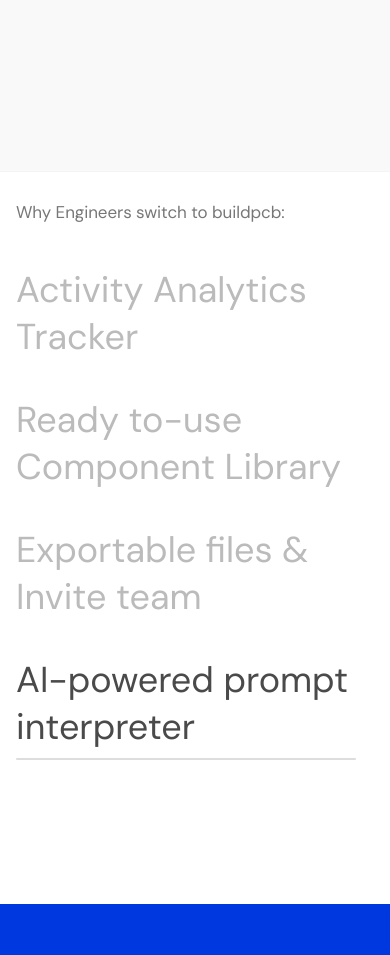
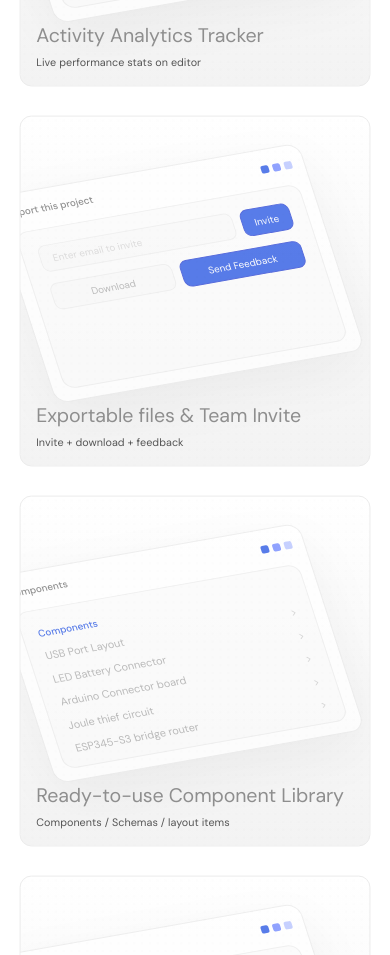
Before and after one commit to BuildPCBs/buildpcbs_web, a Next.js app: page / in a window 390 px wide. Shown: the part 8697-9652 px from the top of the page. Built offline with nearby package versions, Linux system fonts and the light colour scheme.

Commit message:
feat: Add StickyMobileStack for mobile view in WhySwitch

```diff
--- a/src/components/WhySwitch.tsx
+++ b/src/components/WhySwitch.tsx
@@ -1,4 +1,4 @@
-import React, { useState, useEffect } from "react";
+import React, { useState, useEffect, useRef, useMemo } from "react";
 import { motion, AnimatePresence } from "framer-motion";
 
 // --- Visual Components (Meticulously recreated from Figma) ---
@@ -34,15 +34,9 @@ const MeticulousAnalytics = () => (
       zIndex: 2,
       border: '1px solid rgba(255,255,255,0.5)' // Adding subtle border for visibility
     }}>
-      {/* Inner Contents of the Blurry Card would go here,
-                but strictly the prompt lists many Absolute positioned Frames
-                that seem to float above or inside these cards.
-                I will render them all relative to the main container to match the flat list in the prompt.
-            */}
     </div>
 
     {/* --- DATAPOINTS (The huge list of Frames) --- */}
-    {/* Helper function to render a dot */}
     {renderDot('61.93px', '134.1px', '#0038DF')}
     {renderDot('61.93px', '134.1px', '#5772FF')} {/* Duplicate pos? maybe stacked */}
     {renderDot('69.01px', '151.62px', '#AAB8FF')}
@@ -50,7 +44,7 @@ const MeticulousAnalytics = () => (
     {renderDot('83.17px', '186.67px', '#0038DF')}
     {renderDot('96.65px', '220.05px', '#0038DF')}
 
-    {/* Render flipped dots (matrix(-0.99, 0.1, 0.37, 0.93,...)) */}
+    {/* Render flipped dots */}
     {renderDot('451.52px', '165.36px', '#0038DF', true)}
 
     {/* More standard dots */}
@@ -62,9 +56,6 @@ const MeticulousAnalytics = () => (
 
     {renderDot('379.02px', '172.98px', '#0038DF', true)}
 
-    {/* ... Continuing with a representative subset or all if possible.
-            There are ~50-100 dots. I will use a data array for cleanliness.
-        */}
     <MetricDots />
 
     {/* Labels and Text */}
@@ -109,7 +100,7 @@ const MeticulousAnalytics = () => (
     {renderText('Mar', '224.73px', '255.43px')}
     {renderText('Apr', '281.12px', '249.61px')}
 
-    {/* Floating Settings/Menu Icon (Frame 6158) */}
+    {/* Floating Settings/Menu Icon */}
     <div style={{
       boxSizing: 'border-box',
       display: 'flex',
@@ -129,7 +120,6 @@ const MeticulousAnalytics = () => (
       zIndex: 10,
       background: 'white'
     }}>
-      {/* Mock icon */}
       <div className="w-[10px] h-[10px] bg-gray-400 rounded-full" />
       <div className="text-[8px] text-gray-500">Monthly</div>
     </div>
@@ -172,45 +162,38 @@ const renderText = (text: string, left: string, top: string) => (
   </div>
 );
 
-// Component to hold the massive list of dots cleanly
 const MetricDots = () => (
   <>
-    {/* Column 1 group */}
     {renderDot('61.93px', '134.1px', '#0038DF')}
     {renderDot('69.01px', '151.62px', '#AAB8FF')}
     {renderDot('76.09px', '169.15px', '#0038DF')}
     {renderDot('83.17px', '186.67px', '#0038DF')}
     {renderDot('96.65px', '220.05px', '#0038DF')}
 
-    {/* Group 2 */}
     {renderDot('134.43px', '126.48px', '#0038DF')}
     {renderDot('141.51px', '144px', '#5772FF')}
     {renderDot('148.59px', '161.53px', '#DDE2FF')}
     {renderDot('155.67px', '179.05px', '#0038DF')}
     {renderDot('169.15px', '212.43px', '#0038DF')}
 
-    {/* Group 3 */}
     {renderDot('206.93px', '118.86px', '#DDE2FF')}
     {renderDot('214.01px', '136.38px', '#AAB8FF')}
     {renderDot('221.09px', '153.91px', '#DDE2FF')}
     {renderDot('228.17px', '171.43px', '#DDE2FF')}
     {renderDot('241.65px', '204.81px', '#DDE2FF')}
 
-    {/* Group 4 */}
     {renderDot('279.43px', '111.24px', '#DDE2FF')}
     {renderDot('286.51px', '128.76px', '#DDE2FF')}
     {renderDot('293.59px', '146.29px', '#5772FF')}
     {renderDot('300.67px', '163.81px', '#0038DF')}
     {renderDot('314.15px', '197.19px', '#0038DF')}
 
-    {/* Group 5 */}
     {renderDot('369.83px', '101.74px', '#DDE2FF')}
     {renderDot('376.91px', '119.26px', '#AAB8FF')}
     {renderDot('383.99px', '136.79px', '#DDE2FF')}
     {renderDot('391.07px', '154.31px', '#DDE2FF')}
     {renderDot('404.56px', '187.69px', '#DDE2FF')}
 
-    {/* Flipped dots (Right side reflection?) */}
     {renderDot('451.52px', '165.36px', '#0038DF', true)}
     {renderDot('379.02px', '172.98px', '#0038DF', true)}
     {renderDot('306.52px', '180.6px', '#DDE2FF', true)}
@@ -222,7 +205,6 @@ const MetricDots = () => (
 const VisualExport = () => (
   <div className="relative w-full h-full flex items-center justify-center bg-[#F9F9F9] rounded-2xl border border-gray-100">
     <div className="text-gray-400 text-sm">Visual: Export & Invite</div>
-    {/* Placeholder for other visuals not fully specified in latest prompt */}
   </div>
 );
 const VisualLibrary = () => (
@@ -264,18 +246,16 @@ const WhySwitch = () => {
   ];
 
   useEffect(() => {
-    // Automatically switch to the next tab every 2 seconds (updated)
-    // User requested "2secs" duration
     const timer = setInterval(() => {
       setActiveIndex((prev) => (prev + 1) % FEATURES.length);
-    }, 2000);
+    }, 3500);
 
     return () => clearInterval(timer);
   }, [FEATURES.length]);
 
   return (
     <section className="w-full relative bg-white pb-24 overflow-hidden mt-32 md:mt-0">
-      {/* "WHY?" Background Text - Meticulously Styled */}
+      {/* "WHY?" Background Text */}
       <div className="w-full flex justify-center pointer-events-none select-none relative z-0 mb-[-130px]">
         <h1 style={{
           fontFamily: 'DM Sans',
@@ -299,12 +279,11 @@ const WhySwitch = () => {
       </div>
 
       <div className="max-w-[1140px] mx-auto relative z-10 px-4">
-        {/* Content Layout - Frame 1000015056 */}
-        <div className="flex flex-col md:flex-row gap-[28px] items-center">
+        {/* Desktop Content Layout - Frame 1000015056 */}
+        <div className="hidden md:flex flex-row gap-[28px] items-center">
 
-          {/* Visual Area (Left) - Frame 1000015282 */}
+          {/* Visual Area (Left) */}
           <div className="w-[586px] h-[486px] relative flex-shrink-0">
-            {/* Swapping content based on active index */}
             <AnimatePresence mode="wait">
               <motion.div
                 key={activeIndex}
@@ -319,10 +298,8 @@ const WhySwitch = () => {
             </AnimatePresence>
           </div>
 
-          {/* Features List (Right) - Frame 35 */}
-          <div className="w-full md:w-[526px] flex flex-col gap-[40px] justify-center ml-auto">
-
-            {/* Title */}
+          {/* Features List (Right) */}
+          <div className="w-full w-[526px] flex flex-col gap-[40px] justify-center ml-auto">
             <h3 style={{
               fontFamily: 'DM Sans',
               fontWeight: 400,
@@ -334,7 +311,6 @@ const WhySwitch = () => {
               Why Engineers switch to buildpcb:
             </h3>
 
-            {/* Menu Items - Frame 34 */}
             <div className="flex flex-col gap-[36px] items-start">
               {FEATURES.map((feature, index) => {
                 const isActive = index === activeIndex;
@@ -344,7 +320,6 @@ const WhySwitch = () => {
                     className="group cursor-pointer flex flex-col items-start gap-2"
                     onClick={() => setActiveIndex(index)}
                   >
-                    {/* Activity Analytics Tracker - Text */}
                     <h2 style={{
                       fontFamily: 'DM Sans',
                       fontWeight: 400,
@@ -356,7 +331,6 @@ const WhySwitch = () => {
                       {feature.title}
                     </h2>
 
-                    {/* Progress Bar - Frame 32 */}
                     {isActive && (
                       <div style={{
                         width: '340px',
@@ -366,7 +340,6 @@ const WhySwitch = () => {
                         position: 'relative',
                         overflow: 'hidden'
                       }}>
-                        {/* Frame 17 - The moving part with TIMED ANIMATION */}
                         <motion.div
                           style={{
                             height: '100%',
@@ -380,7 +353,7 @@ const WhySwitch = () => {
                           initial={{ width: "0%" }}
                           animate={{ width: "100%" }}
                           transition={{
-                            duration: 2, // 2 seconds duration as requested
+                            duration: 3.5,
                             ease: "linear"
                           }}
                         />
@@ -392,9 +365,317 @@ const WhySwitch = () => {
             </div>
           </div>
         </div>
+
+        {/* Mobile Sticky Stack */}
+        <div className="md:hidden">
+          <StickyMobileStack />
+        </div>
       </div>
     </section>
   );
 };
 
 export default WhySwitch;
+
+// --- Mobile Sticky Stack Component ---
+
+type CardData = {
+  id: string;
+  title: string;
+  subtitle: string;
+  renderArt?: (progress: number) => React.ReactNode;
+};
+
+const clamp01 = (n: number) => Math.max(0, Math.min(1, n));
+
+function StickyMobileStack() {
+  const sectionRef = useRef<HTMLDivElement | null>(null);
+  const cardRefs = useRef<(HTMLDivElement | null)[]>([]);
+  const [scrollY, setScrollY] = useState(0);
+
+  const cards: CardData[] = useMemo(
+    () => [
+      {
+        id: 'analytics',
+        title: 'Activity Analytics Tracker',
+        subtitle: 'Live performance stats on editor',
+        renderArt: (p) => <MiniTiltedPanel progress={p} variant="dots" />,
+      },
+      {
+        id: 'export',
+        title: 'Exportable files & Team Invite',
+        subtitle: 'Invite + download + feedback',
+        renderArt: (p) => <MiniTiltedPanel progress={p} variant="invite" />,
+      },
+      {
+        id: 'schemas',
+        title: 'Ready-to-use Component Library',
+        subtitle: 'Components / Schemas / layout items',
+        renderArt: (p) => <MiniTiltedPanel progress={p} variant="list" />,
+      },
+      {
+        id: 'prompt',
+        title: 'AI-powered prompt interpreter',
+        subtitle: 'Build your circuits here..',
+        renderArt: (p) => <MiniTiltedPanel progress={p} variant="chat" />,
+      },
+    ],
+    []
+  );
+
+  useEffect(() => {
+    let raf = 0;
+    const onScroll = () => {
+      cancelAnimationFrame(raf);
+      raf = requestAnimationFrame(() => setScrollY(window.scrollY || 0));
+    };
+    onScroll();
+    window.addEventListener('scroll', onScroll, { passive: true });
+    return () => {
+      cancelAnimationFrame(raf);
+      window.removeEventListener('scroll', onScroll);
+    };
+  }, []);
+
+  const progresses = useMemo(() => {
+    const out = cards.map(() => 0);
+    cardRefs.current.forEach((el, i) => {
+      if (!el) return;
+      const rect = el.getBoundingClientRect();
+      const vh = window.innerHeight || 800;
+      const start = vh * 0.2;
+      const end = -vh * 0.3;
+      const t = (start - rect.top) / (start - end);
+      out[i] = clamp01(t);
+    });
+    return out;
+  }, [scrollY, cards.length]);
+
+  return (
+    <div className="bg-white text-[#333333] pt-10">
+      <section
+        ref={sectionRef}
+        className="relative mx-auto w-full max-w-[360px] px-0"
+        style={{
+          height: `calc(${cards.length} * 70vh)`,
+        }}
+      >
+        <div className="sticky top-20">
+          <div className="flex flex-col gap-[22px]">
+            {cards.map((c, i) => {
+              const p = progresses[i] ?? 0;
+              const cardLift = (1 - p) * 6;
+              const cardScale = 0.98 + p * 0.02;
+
+              return (
+                <div
+                  key={c.id}
+                  ref={(node) => {
+                    cardRefs.current[i] = node;
+                  }}
+                  className="relative w-full aspect-square rounded-[12px] border border-[#EBEBEB]"
+                  style={{
+                    background: 'linear-gradient(180deg, #FFFFFF 0%, #F3F3F3 100%)',
+                    transform: `translateY(${cardLift}px) scale(${cardScale})`,
+                    transition: 'transform 120ms linear',
+                    overflow: 'hidden',
+                  }}
+                >
+                  <div className="absolute left-4 bottom-4 right-4 z-10">
+                    <div className="text-[20px] leading-[150%] tracking-[-0.005em] text-[#8E8E8E]">
+                      {c.title}
+                    </div>
+                    <div className="mt-1 text-[11px] tracking-[0.005em] text-[#555555]">
+                      {c.subtitle}
+                    </div>
+                  </div>
+                  <div className="absolute inset-0">
+                    {c.renderArt?.(p)}
+                  </div>
+                  <div
+                    className="absolute inset-0 pointer-events-none"
+                    style={{
+                      backgroundImage:
+                        'radial-gradient(rgba(0,0,0,0.03) 1px, transparent 1px)',
+                      backgroundSize: '8px 8px',
+                      opacity: 0.25,
+                      mixBlendMode: 'multiply',
+                    }}
+                  />
+                </div>
+              );
+            })}
+          </div>
+        </div>
+      </section>
+    </div>
+  );
+}
+
+function MiniTiltedPanel({
+  progress,
+  variant,
+}: {
+  progress: number;
+  variant: 'dots' | 'invite' | 'list' | 'chat';
+}) {
+  const tilt = (1 - progress) * -10;
+  const skew = (1 - progress) * 8;
+  const x = (1 - progress) * -18;
+  const y = (1 - progress) * 10;
+  const opacity = 0.65 + progress * 0.35;
+
+  return (
+    <div
+      className="absolute left-1/2 top-10"
+      style={{
+        transform: `translateX(-50%) translate(${x}px, ${y}px) rotate(${tilt}deg) skewX(${skew}deg)`,
+        transition: 'transform 120ms linear, opacity 120ms linear',
+        opacity,
+      }}
+    >
+      <div
+        className="relative w-[320px] h-[220px] rounded-[14px] border border-[#E6E6E6]"
+        style={{
+          background: '#FFFFFF',
+          boxShadow: '0 18px 60px rgba(0,0,0,0.08)',
+        }}
+      >
+        <div className="absolute left-3 right-3 top-3 flex items-center justify-between">
+          <div className="text-[10px] text-[#555555] font-medium">
+            {variant === 'dots'
+              ? 'Activity Analytics'
+              : variant === 'invite'
+                ? 'Export this project'
+                : variant === 'list'
+                  ? 'Components'
+                  : 'Prompt'}
+          </div>
+          <div className="flex items-center gap-1">
+            <span className="w-2 h-2 rounded-[2px] bg-[#0038DF]" />
+            <span className="w-2 h-2 rounded-[2px] bg-[#5772FF]" />
+            <span className="w-2 h-2 rounded-[2px] bg-[#AAB8FF]" />
+          </div>
+        </div>
+
+        <div className="absolute left-3 right-3 top-10 bottom-3 rounded-[12px] bg-[#FAFAFA] border border-[#EAEAEA] overflow-hidden">
+          {variant === 'dots' && <DotField />}
+          {variant === 'invite' && <InviteMock />}
+          {variant === 'list' && <ListMock />}
+          {variant === 'chat' && <ChatMock />}
+        </div>
+      </div>
+    </div>
+  );
+}
+
+function DotField() {
+  const dots = Array.from({ length: 42 }).map((_, i) => {
+    const left = (i * 17) % 280;
+    const top = (i * 11) % 140;
+    const colors = ['#0038DF', '#5772FF', '#AAB8FF', '#DDE2FF'];
+    const c = colors[i % colors.length];
+    return (
+      <span
+        key={i}
+        className="absolute"
+        style={{
+          left: `${left}px`,
+          top: `${top}px`,
+          width: 10,
+          height: 10,
+          borderRadius: 2,
+          background: c,
+          opacity: 0.9,
+        }}
+      />
+    );
+  });
+
+  return (
+    <div className="relative w-full h-full">
+      <div className="absolute left-3 top-3 text-[9px] text-[#777777]">
+        Live Performance Stats on editor
+      </div>
+      <div className="absolute left-4 top-8 right-4 bottom-4">{dots}</div>
+    </div>
+  );
+}
+
+function InviteMock() {
+  return (
+    <div className="p-4">
+      <div className="flex items-center gap-2">
+        <div className="h-7 flex-1 rounded-md border border-[#EAEAEA] bg-[#F8F8F8] px-3 flex items-center text-[10px] text-[#CCCBCB]">
+          Enter email to invite
+        </div>
+        <button className="h-7 px-3 rounded-md bg-[#0038DF] text-white text-[10px] border border-[#0021CD]">
+          Invite
+        </button>
+      </div>
+
+      <div className="mt-3 grid grid-cols-2 gap-2">
+        <button className="h-7 rounded-md border border-[#EAEAEA] bg-[#F8F8F8] text-[10px] text-[#999999]">
+          Download
+        </button>
+        <button className="h-7 rounded-md border border-[#0021CD] bg-[#0038DF] text-[10px] text-white">
+          Send Feedback
+        </button>
+      </div>
+    </div>
+  );
+}
+
+function ListMock() {
+  const items = [
+    'USB Port Layout',
+    'LED Battery Connector',
+    'Arduino Connector board',
+    'Joule thief circuit',
+    'ESP345-S3 bridge router',
+    'Li-ion battery jump lay',
+  ];
+  return (
+    <div className="p-4">
+      <div className="text-[10px] text-[#0038DF] font-medium mb-2">Components</div>
+      <div className="space-y-2">
+        {items.map((t) => (
+          <div
+            key={t}
+            className="flex items-center justify-between text-[11px] text-[#999999]"
+          >
+            <span>{t}</span>
+            <span className="text-[#C0C0C0]">{'>'}</span>
+          </div>
+        ))}
+      </div>
+    </div>
+  );
+}
+
+function ChatMock() {
+  return (
+    <div className="p-4">
+      <div className="inline-flex max-w-[90%] rounded-xl rounded-bl-sm bg-[#0038DF] text-white text-[10px] leading-[140%] px-3 py-2 border border-[#002FBB]">
+        give me a USB type-c board layout PCB design for an android phone
+      </div>
+
+      <div className="mt-3 inline-flex max-w-[95%] rounded-xl rounded-br-sm bg-[#F8F8F8] text-[#777777] text-[10px] leading-[140%] px-3 py-2 border border-[#EAEAEA]">
+        Created a complete USB-C breakout board with CC pull-downs, ESD protection,
+        and power decoupling, suitable for connecting peripherals or test equipment.
+      </div>
+
+      <div className="mt-3 flex gap-2">
+        <button className="h-6 px-2 rounded-md border border-[#EAEAEA] bg-[#F7F7F7] text-[9px] text-[#777777]">
+          Copy
+        </button>
+        <button className="h-6 px-2 rounded-md border border-[#EAEAEA] bg-[#F7F7F7] text-[9px] text-[#777777]">
+          Refresh
+        </button>
+        <button className="h-6 px-2 rounded-md border border-[#EAEAEA] bg-[#F7F7F7] text-[9px] text-[#777777]">
+          Like
+        </button>
+      </div>
+    </div>
+  );
+}
```
